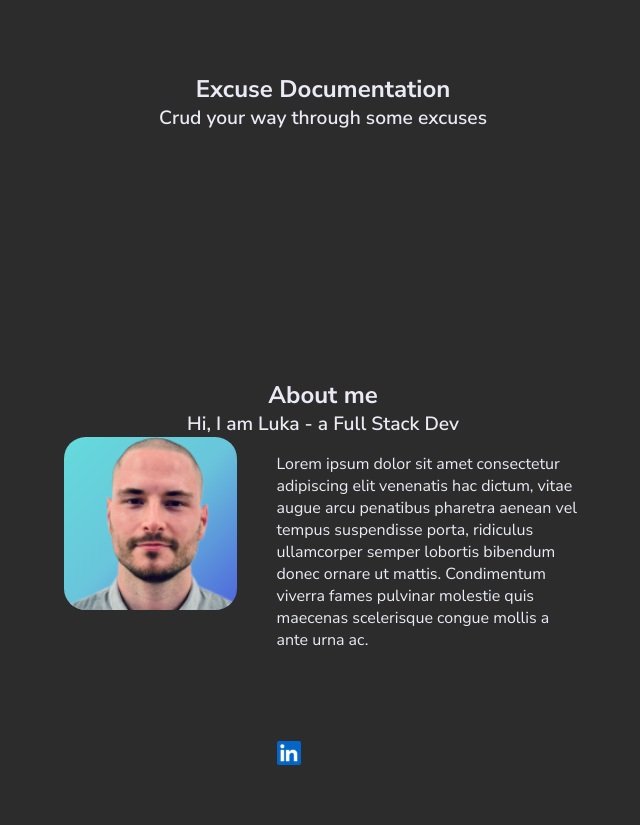
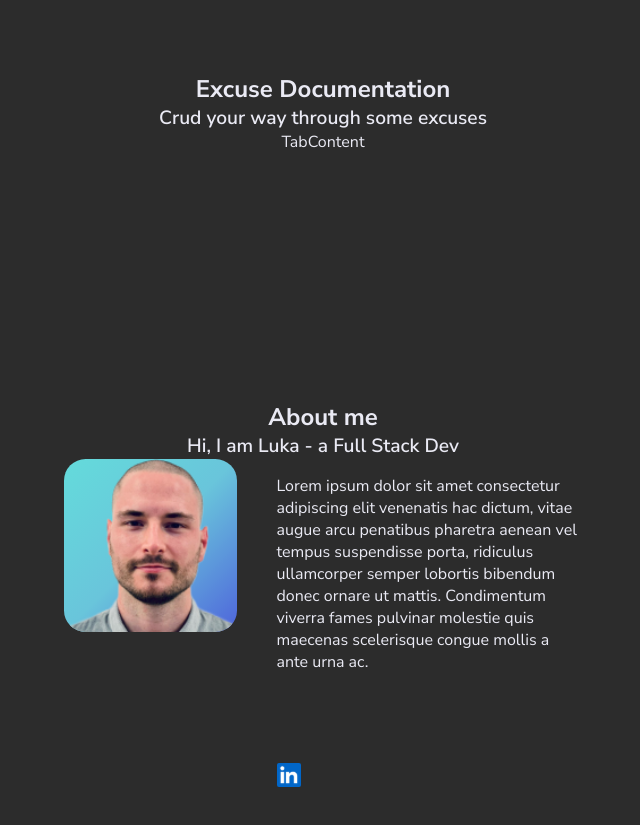
Before and after one commit to lukacafuta/Excuse-Generator, a React (Vite) app in the folder Frontend/: page / in a window 1280 px wide. Shown: the part 1380-2205 px from the top of the page, without its empty margins (317-957 px from the left). Built offline with nearby package versions, Linux system fonts and the light colour scheme.

Commit message:
created TabContainer (div) with TabContainerStyled component

```diff
--- a/Frontend/src/components/sections/EndpointSection.jsx
+++ b/Frontend/src/components/sections/EndpointSection.jsx
@@ -1,4 +1,5 @@
 import {EndpointSectionStyled} from "../../styles/globalStyles.js";
+import TabContainer from "../tabs/TabContainer.jsx";
 
 export default function EndpointSection() {
     return (
@@ -7,8 +8,7 @@ export default function EndpointSection() {
                 <h2>Excuse Documentation</h2>
                 <h3>Crud your way through some excuses</h3>
             </div>
-            {/*<TabContainer/>*/}
-
+            <TabContainer/>
         </EndpointSectionStyled>
     )
 }
--- /dev/null
+++ b/Frontend/src/components/tabs/TabContainer.jsx
@@ -0,0 +1,9 @@
+import {TabContainerStyled} from "../../styles/globalStyles.js";
+
+export default function TabContainer() {
+    return (
+        <TabContainerStyled>
+            TabContent
+        </TabContainerStyled>
+    )
+}
--- a/Frontend/src/styles/globalStyles.js
+++ b/Frontend/src/styles/globalStyles.js
@@ -94,6 +94,10 @@ export const EndpointSectionStyled = styled.section`
     padding-bottom: 15.5rem;
 `
 
+export const TabContainerStyled = styled.div`
+    display: flex;
+`
+
 export const AboutMeSectionStyled = styled.section`
     display: flex;
     flex-direction: column;
```
